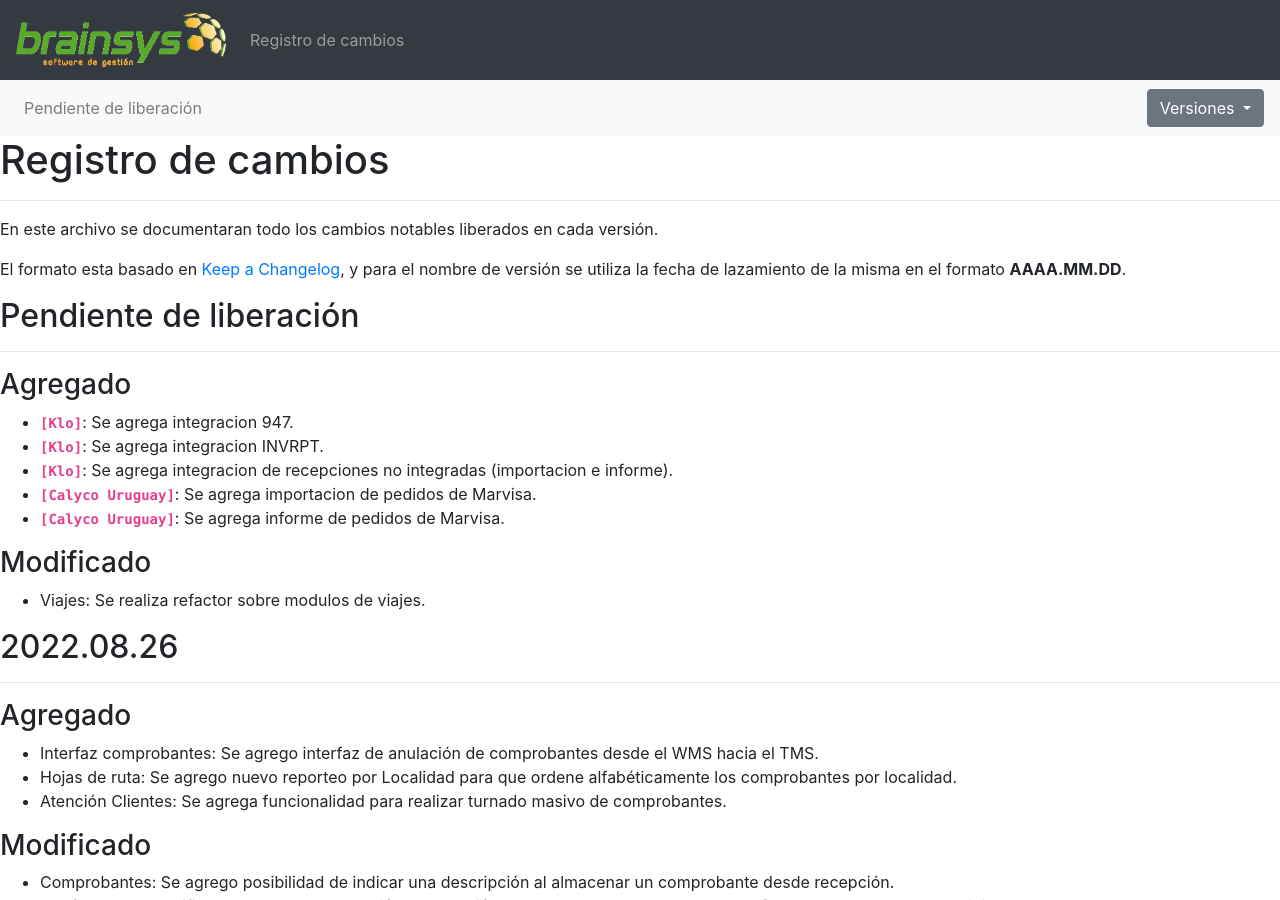
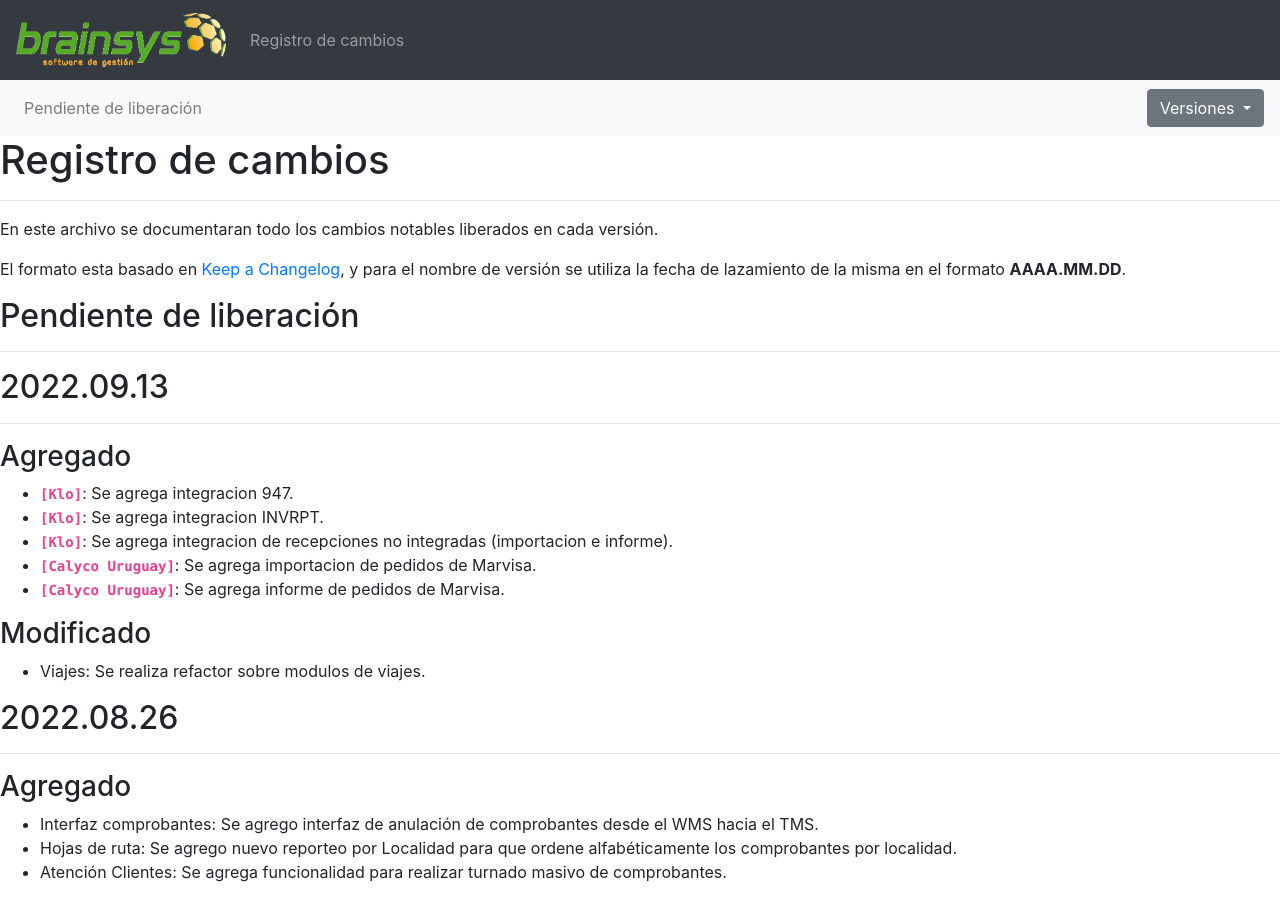
Before and after one commit to brainsys-arsaad/versionado, a Jekyll site: the page built from registro-cambios.markdown, in a window 1280 px wide and 900 px high. Built offline with Jekyll 4.4.1, drawn with Linux system fonts in a browser that asks for light colours.

Commit message:
Update registro-cambios.markdown

```diff
--- a/registro-cambios.markdown
+++ b/registro-cambios.markdown
@@ -6,6 +6,8 @@ navegacion:
     - nombre: "Pendiente de liberación"
       link: "registro-cambios#pendiente-de-liberación"
   versiones:
+    - nombre: "2022.09.13"
+      link: "registro-cambios#20220913"
     - nombre: "2022.08.26"
       link: "registro-cambios#20220826"
     - nombre: "2022.07.29"
@@ -72,6 +74,9 @@ En este archivo se documentaran todo los cambios notables liberados en cada vers
 El formato esta basado en [Keep a Changelog](https://keepachangelog.com/es-ES/1.0.0/), y para el nombre de versión se utiliza la fecha de lazamiento de la misma en el formato **AAAA.MM.DD**.
 
 ## Pendiente de liberación
+---
+
+## 2022.09.13
 ---
 
 ### Agregado
```
